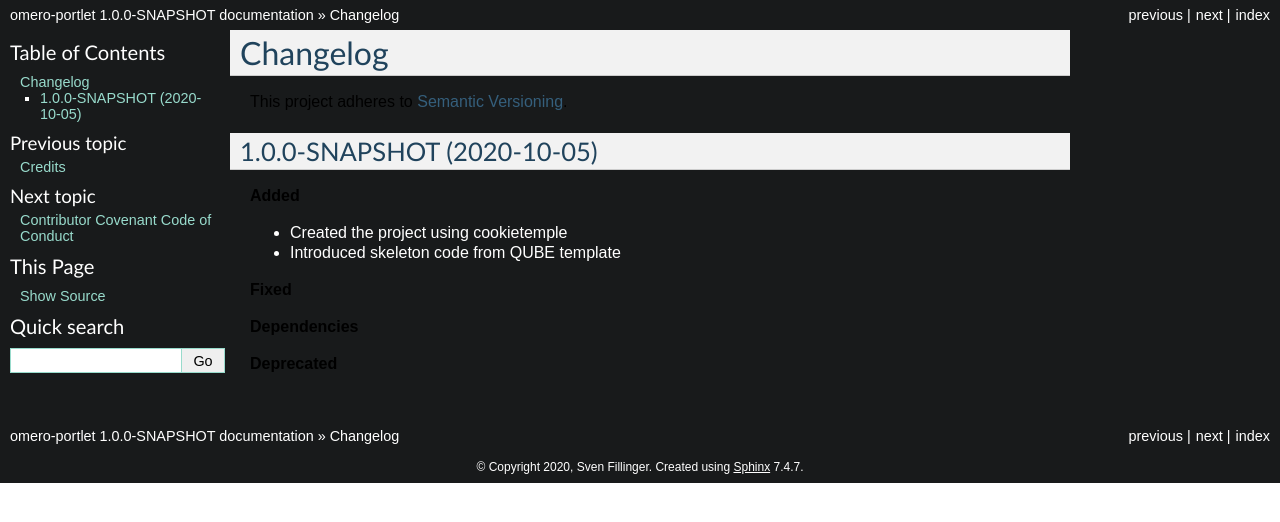
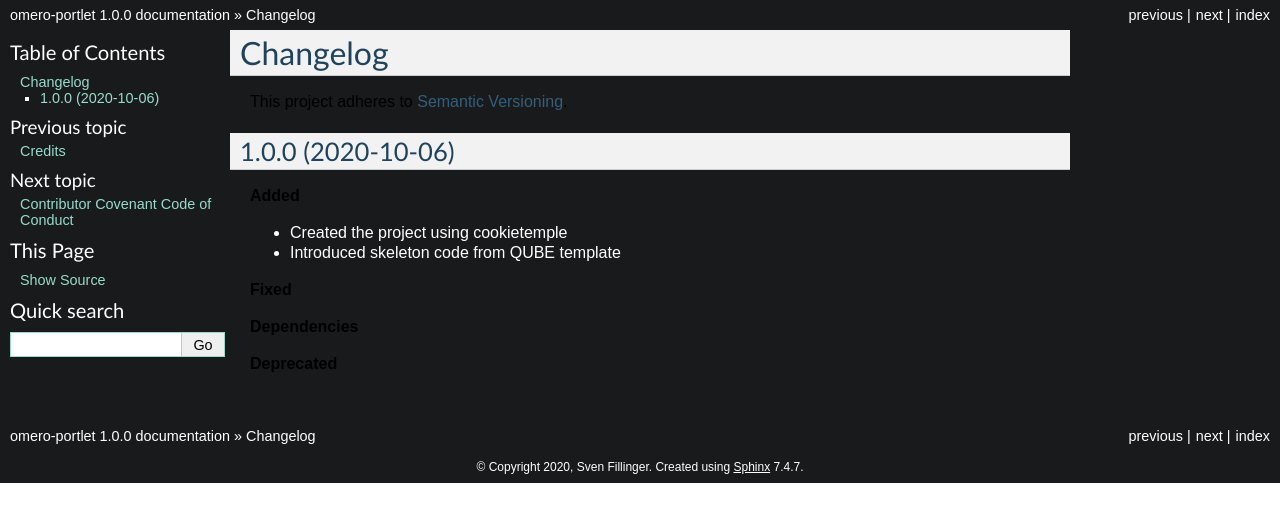
Before and after one commit to qbicsoftware/omero-portlet, a Sphinx documentation site: the page built from docs/changelog.rst, in a window 1280 px wide. Shown: the top 522 px of the page. Built offline with Sphinx 7.4.7, drawn with Linux system fonts in a browser that asks for light colours.

Commit message:
Bump version from 1.0.0-SNAPSHOT to 1.0.0

```diff
--- a/CHANGELOG.rst
+++ b/CHANGELOG.rst
@@ -4,8 +4,8 @@ Changelog
 
 This project adheres to `Semantic Versioning <https://semver.org/>`_.
 
-1.0.0-SNAPSHOT (2020-10-05)
-----------------------------------------------
+1.0.0 (2020-10-06)
+------------------
 
 **Added**
 
--- a/docs/conf.py
+++ b/docs/conf.py
@@ -55,9 +55,9 @@ author = "Sven Fillinger"
 # the built documents.
 #
 # The short X.Y version.
-version = '1.0.0-SNAPSHOT'
+version = '1.0.0'
 # The full version, including alpha/beta/rc tags.
-release = '1.0.0-SNAPSHOT'
+release = '1.0.0'
 
 # The language for content autogenerated by Sphinx. Refer to documentation
 # for a list of supported languages.
--- a/pom.xml
+++ b/pom.xml
@@ -10,7 +10,7 @@
 		<version>3.1.3</version>
 	</parent>
 	<artifactId>omero-portlet</artifactId>
-	<version>1.0.0-SNAPSHOT</version> <!-- <<QUBE_FORCE_BUMP>> -->
+	<version>1.0.0</version> <!-- <<QUBE_FORCE_BUMP>> -->
 	<name>omero-portlet</name>
 	<url>http://github.com/qbicsoftware/omero-portlet</url>
 	<description>Omero-portlet. A imaging visualisation portlet for qPortal.</description>
--- a/qube.cfg
+++ b/qube.cfg
@@ -1,5 +1,5 @@
 [bumpversion]
-current_version = 1.0.0-SNAPSHOT
+current_version = 1.0.0
 
 [bumpversion_files_whitelisted]
 dot_qube = .qube.yml
```
Also changed, not shown: .qube.yml.
